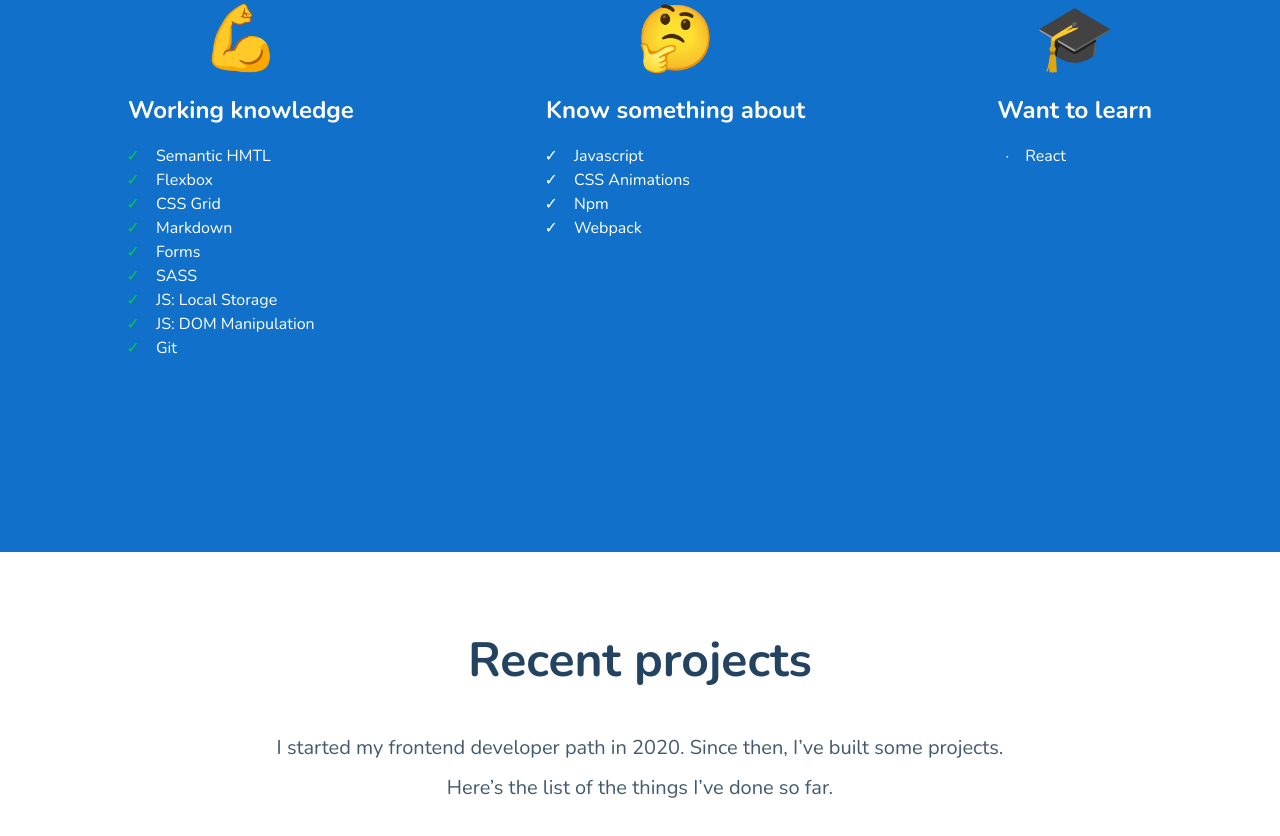
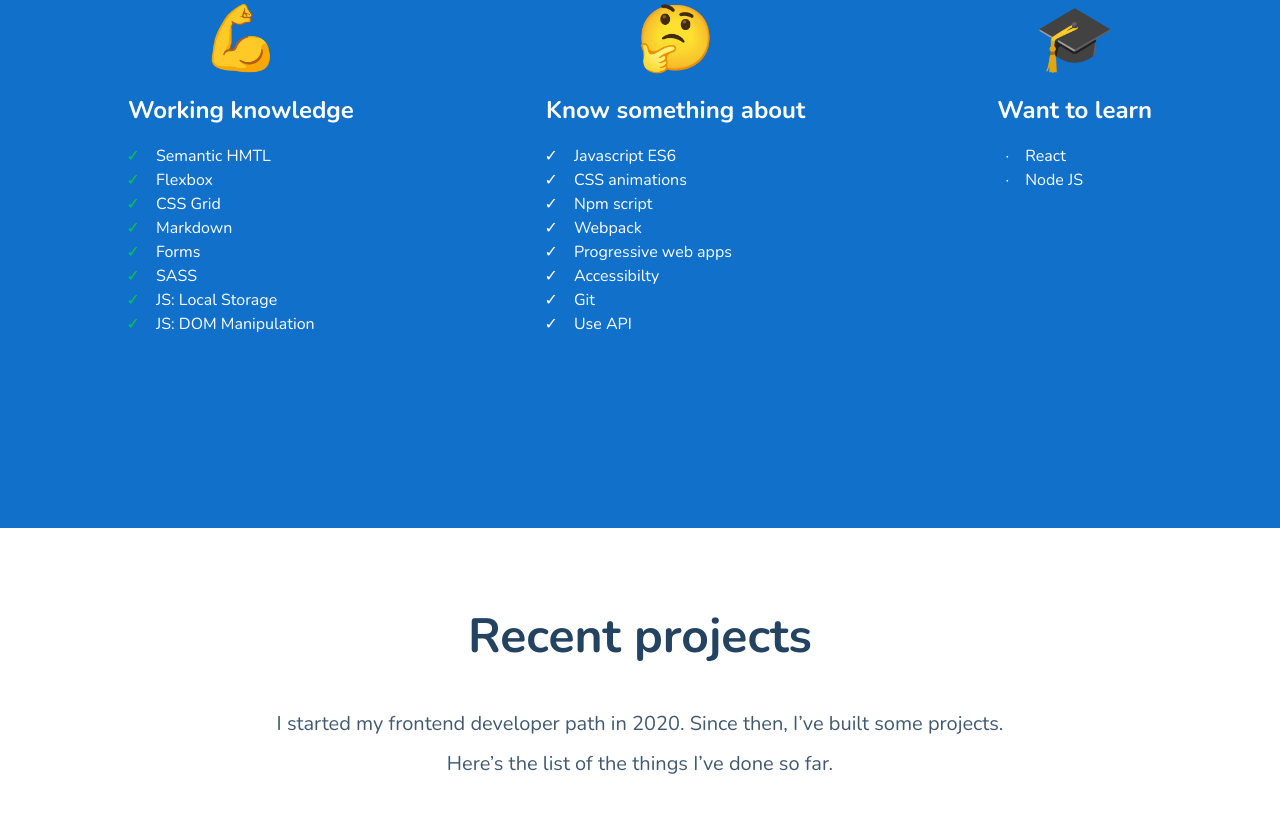
Before and after one commit to szewczykkrzysztof/portfolio, a website built with webpack: page src/pages/index.html in a window 1280 px wide. Shown: the part 1316-2152 px from the top of the page. Built offline with nearby package versions, Linux system fonts and the light colour scheme; no server answers.

Commit message:
update my skills

```diff
--- a/src/pages/index.html
+++ b/src/pages/index.html
@@ -217,17 +217,20 @@
             <li>SASS</li>
             <li>JS: Local Storage</li>
             <li>JS: DOM Manipulation</li>
-            <li>Git</li>
           </ul>
         </article>
         <article class="mySkills__article mySkills__knowSomething">
           <p class="mySkills__emoticon">🤔</p>
           <h2>Know something about</h2>
           <ul>
-            <li>Javascript</li>
-            <li>CSS Animations</li>
-            <li>Npm</li>
+            <li>Javascript ES6</li>
+            <li>CSS animations</li>
+            <li>Npm script</li>
             <li>Webpack</li>
+            <li>Progressive web apps</li>
+            <li>Accessibilty</li>
+            <li>Git</li>
+            <li>Use API</li>
           </ul>
         </article>
         <article class="mySkills__article mySkills__wantLearn">
@@ -235,6 +238,7 @@
           <h2>Want to learn</h2>
           <ul>
             <li>React</li>
+            <li>Node JS</li>
           </ul>
         </article>
       </div>
```
